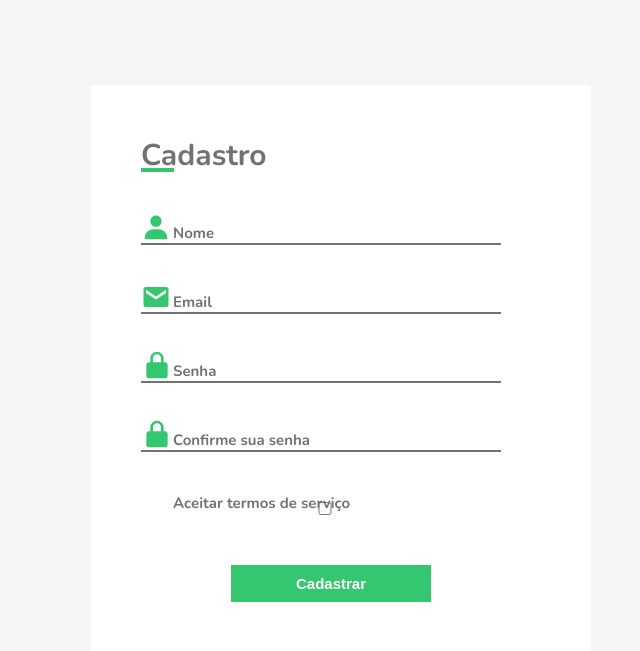
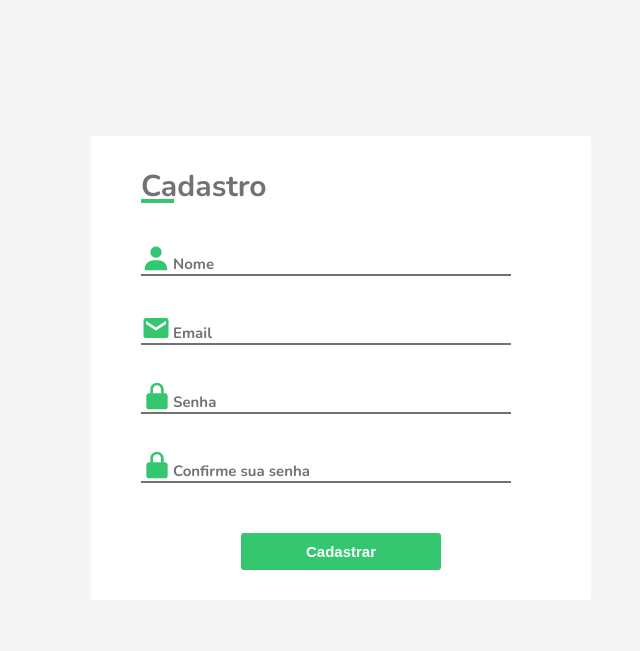
Before and after one commit to Rodrigo-bs/projeto-pratica_em_programacao_web, a PHP site: page /projeto-pratica_em_programacao_web/app/views/cadastro.html in a window 1280 px wide. Shown: the top 651 px of the page, without its empty margins (299-939 px from the left). Run offline with PHP 8.4, Linux system fonts and the light colour scheme.

Commit message:
Quase finalizando o cadastro

```diff
--- a/app/views/cadastro.html
+++ b/app/views/cadastro.html
@@ -1,5 +1,6 @@
 <!DOCTYPE html>
 <html lang="pt-br">
+
 <head>
     <meta charset="UTF-8">
     <meta http-equiv="X-UA-Compatible" content="IE=edge">
@@ -7,12 +8,13 @@
     <link rel="stylesheet" href="../../assets/CSS/style_cadastro.css">
     <title>Cadastro</title>
 </head>
+
 <body>
     <div class="container">
         <form action="/">
             <h1>Cadastro</h1>
             <div class="input-button">
-                <input type="text" name="usuario" maxlength="50" required>
+                <input type="text" name="user" maxlength="50" required>
                 <img src="../../assets/img/icon-user.svg" alt="" class="icon">
                 <label for="user">Nome</label>
             </div>
@@ -20,28 +22,29 @@
             <div class="input-button">
                 <input type="email" name="email" maxlength="50" required>
                 <img src="../../assets/img/icon-email.svg" alt="" class="icon">
-                <label for="user">Email</label>
+                <label for="email">Email</label>
             </div>
 
             <div class="input-button">
                 <input type="password" name="senha" maxlength="32" required>
                 <img src="../../assets/img/icon-password.svg" alt="" class="icon" class="icon-pass">
-                <label for="user">Senha</label>
+                <label for="password">Senha</label>
             </div>
 
             <div class="input-button">
                 <input type="password" name="senha" maxlength="32" required>
                 <img src="../../assets/img/icon-password.svg" alt="" class="icon" class="icon-pass">
-                <label for="user">Confirme sua senha</label>
+                <label for="password" id="confirma-senha">Confirme sua senha</label>
             </div>
 
-            <div class="input-button">
-                <input type="checkbox" name="termo" required>
-                <label for="user">Aceitar termos de serviço</label>
-            </div>
+            <!-- <div class="input-button">
+                <label for="termo" id="termo">Aceitar termos de serviço</label>
+                <input type="checkbox" name="termo" id="checkbox" required>
+            </div> -->
 
             <button type="submit" id="enviar">Cadastrar</button>
         </form>
     </div>
 </body>
+
 </html>
--- a/app/views/login.html
+++ b/app/views/login.html
@@ -23,7 +23,7 @@
                 <label for="senha">Senha</label>
             </div>
 
-            <a href="/" id="sem-cadastro">Não tem login? Cadastre-se já!</a>
+            <a href="cadastro.html" id="sem-cadastro">Não tem login? Cadastre-se já!</a>
             <button type="submit" id="enviar">Entrar</button>
         </form>
         <div class="grid-imagem">
--- a/assets/CSS/style_cadastro.css
+++ b/assets/CSS/style_cadastro.css
@@ -34,7 +34,7 @@ h1::after{
     width: 500px;
     max-width: 500px;
     background-color: white;
-    padding: 50px;
+    padding: 30px 80px 30px 50px;
 }
 
 .input-button{
@@ -47,7 +47,7 @@ input{
     border: none;
     outline: none;
     border-bottom: 2px solid #727272;
-    width: 90%;
+    width: 100%;
     z-index: 2;
 }
 
@@ -76,10 +76,11 @@ label{
     outline: none;
     background-color: #34C76F;
     color: white;
+    border-radius: 3px;
     padding: 10px;
     width: 200px;
     font-size: 15px;
-    margin: 0px 90px;
+    margin: 0px 100px;
     font-weight: bold;
     transition: .3s ease;
 }
@@ -90,9 +91,23 @@ label{
     transform: scale(1.05);
 }
 
+#checkbox{
+    width: 20px;
+    left: 0px;
+    display: inline;
+    margin: 0;
+    padding: 0px;
+}
+
+#termo{
+    margin: 0px;
+    left: 22px;
+    padding: 0px;
+}
+
 input:focus ~ label,
 input:valid ~ label{
-    left: 20px;
+    left: 22px;
 }
 input:focus ~ label,
 input:focus ~ img,
```
Also changed, not shown: assets/CSS/style-login.css (+5 -4 lines).
